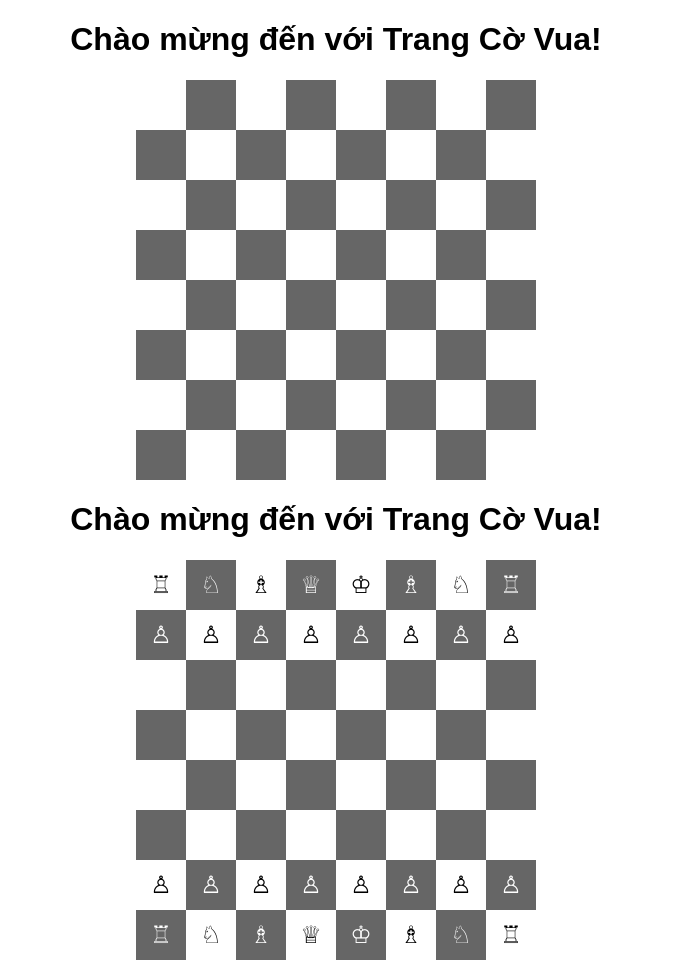
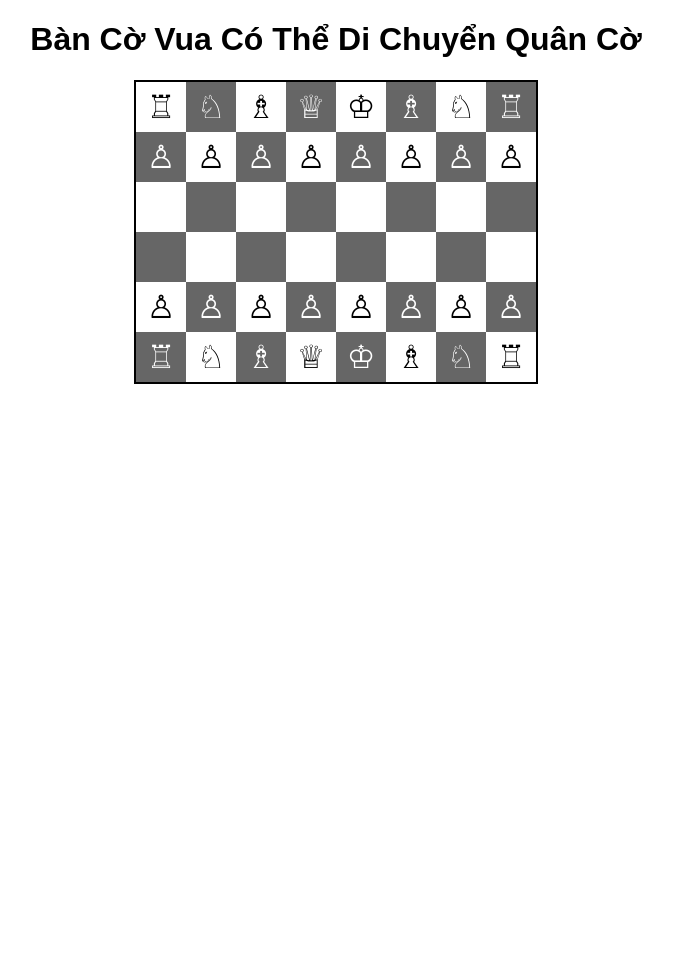
Before and after one commit to Chessfreewebsiteforplaying/Free-chess-website, a plain HTML site: page index.html in a window 1280 px wide. Shown: the whole page, without its empty margins (304-977 px from the left). After the commit the page ends 800 px from the top, so only its background shows below. Drawn offline with Linux system fonts and the light colour scheme.

Commit message:
Update index.html

```diff
--- a/index.html
+++ b/index.html
@@ -3,54 +3,109 @@
 <head>
     <meta charset="UTF-8">
     <meta name="viewport" content="width=device-width, initial-scale=1.0">
-    <title>Trang Cờ Vua</title>
+    <title>Bàn Cờ Vua Có Thể Di Chuyển Quân Cờ</title>
     <style>
         body { font-family: Arial, sans-serif; }
         h1 { text-align: center; }
-        .chess-board { display: grid; grid-template-columns: repeat(8, 50px); width: 400px; margin: auto; }
-        .chess-board div { width: 50px; height: 50px; }
-        .black { background-color: #666; }
-        .white { background-color: #fff; }
+        .chess-board {
+            display: grid;
+            grid-template-columns: repeat(8, 50px);
+            width: 400px;
+            margin: auto;
+            border: 2px solid black;
+        }
+        .chess-board div {
+            width: 50px;
+            height: 50px;
+            display: flex;
+            align-items: center;
+            justify-content: center;
+            font-size: 32px;
+        }
+        .black { background-color: #666; color: white; }
+        .white { background-color: #fff; color: black; }
+        .piece { cursor: pointer; }
     </style>
 </head>
 <body>
-    <h1>Chào mừng đến với Trang Cờ Vua!</h1>
+    <h1>Bàn Cờ Vua Có Thể Di Chuyển Quân Cờ</h1>
     <div class="chess-board">
-        <script>
-            for (let i = 0; i < 8; i++) {
-                for (let j = 0; j < 8; j++) {
-                    document.write('<div class="' + ((i + j) % 2 === 0 ? 'white' : 'black') + '"></div>');
+        <!-- Bàn cờ và các quân cờ được đặt sẵn -->
+        <div class="white"><span class="piece" draggable="true">♖</span></div>
+        <div class="black"><span class="piece" draggable="true">♘</span></div>
+        <div class="white"><span class="piece" draggable="true">♗</span></div>
+        <div class="black"><span class="piece" draggable="true">♕</span></div>
+        <div class="white"><span class="piece" draggable="true">♔</span></div>
+        <div class="black"><span class="piece" draggable="true">♗</span></div>
+        <div class="white"><span class="piece" draggable="true">♘</span></div>
+        <div class="black"><span class="piece" draggable="true">♖</span></div>
+
+        <!-- Dòng 2: Tốt đen -->
+        <div class="black"><span class="piece" draggable="true">♙</span></div>
+        <div class="white"><span class="piece" draggable="true">♙</span></div>
+        <div class="black"><span class="piece" draggable="true">♙</span></div>
+        <div class="white"><span class="piece" draggable="true">♙</span></div>
+        <div class="black"><span class="piece" draggable="true">♙</span></div>
+        <div class="white"><span class="piece" draggable="true">♙</span></div>
+        <div class="black"><span class="piece" draggable="true">♙</span></div>
+        <div class="white"><span class="piece" draggable="true">♙</span></div>
+
+        <!-- Các ô trống ở giữa -->
+        <div class="white"></div><div class="black"></div><div class="white"></div><div class="black"></div>
+        <div class="white"></div><div class="black"></div><div class="white"></div><div class="black"></div>
+        <!-- Lặp lại các ô trống cho các dòng giữa -->
+        <div class="black"></div><div class="white"></div><div class="black"></div><div class="white"></div>
+        <div class="black"></div><div class="white"></div><div class="black"></div><div class="white"></div>
+
+        <!-- Tốt trắng -->
+        <div class="white"><span class="piece" draggable="true">♙</span></div>
+        <div class="black"><span class="piece" draggable="true">♙</span></div>
+        <div class="white"><span class="piece" draggable="true">♙</span></div>
+        <div class="black"><span class="piece" draggable="true">♙</span></div>
+        <div class="white"><span class="piece" draggable="true">♙</span></div>
+        <div class="black"><span class="piece" draggable="true">♙</span></div>
+        <div class="white"><span class="piece" draggable="true">♙</span></div>
+        <div class="black"><span class="piece" draggable="true">♙</span></div>
+
+        <!-- Quân trắng còn lại -->
+        <div class="black"><span class="piece" draggable="true">♖</span></div>
+        <div class="white"><span class="piece" draggable="true">♘</span></div>
+        <div class="black"><span class="piece" draggable="true">♗</span></div>
+        <div class="white"><span class="piece" draggable="true">♕</span></div>
+        <div class="black"><span class="piece" draggable="true">♔</span></div>
+        <div class="white"><span class="piece" draggable="true">♗</span></div>
+        <div class="black"><span class="piece" draggable="true">♘</span></div>
+        <div class="white"><span class="piece" draggable="true">♖</span></div>
+    </div>
+
+    <script>
+        // Kéo-thả các quân cờ
+        const pieces = document.querySelectorAll('.piece');
+        let draggedPiece = null;
+
+        pieces.forEach(piece => {
+            piece.addEventListener('dragstart', function () {
+                draggedPiece = piece;
+            });
+
+            piece.addEventListener('dragend', function () {
+                draggedPiece = null;
+            });
+        });
+
+        const cells = document.querySelectorAll('.chess-board div');
+        cells.forEach(cell => {
+            cell.addEventListener('dragover', function (e) {
+                e.preventDefault();
+            });
+
+            cell.addEventListener('drop', function () {
+                if (draggedPiece) {
+                    cell.innerHTML = '';
+                    cell.appendChild(draggedPiece);
                 }
-            }
-        </script>
-    </div>
-</body>
-</html><!DOCTYPE html>
-<html lang="vi">
-<head>
-    <meta charset="UTF-8">
-    <meta name="viewport" content="width=device-width, initial-scale=1.0">
-    <title>Trang Cờ Vua</title>
-    <style>
-        body { font-family: Arial, sans-serif; }
-        h1 { text-align: center; }
-        .chess-board { display: grid; grid-template-columns: repeat(8, 50px); width: 400px; margin: auto; }
-        .chess-board div { width: 50px; height: 50px; display: flex; align-items: center; justify-content: center; font-size: 24px; }
-        .black { background-color: #666; color: white; }
-        .white { background-color: #fff; color: black; }
-    </style>
-</head>
-<body>
-    <h1>Chào mừng đến với Trang Cờ Vua!</h1>
-    <div class="chess-board">
-        <div class="white">♖</div><div class="black">♘</div><div class="white">♗</div><div class="black">♕</div><div class="white">♔</div><div class="black">♗</div><div class="white">♘</div><div class="black">♖</div>
-        <div class="black">♙</div><div class="white">♙</div><div class="black">♙</div><div class="white">♙</div><div class="black">♙</div><div class="white">♙</div><div class="black">♙</div><div class="white">♙</div>
-        <div class="white"></div><div class="black"></div><div class="white"></div><div class="black"></div><div class="white"></div><div class="black"></div><div class="white"></div><div class="black"></div>
-        <div class="black"></div><div class="white"></div><div class="black"></div><div class="white"></div><div class="black"></div><div class="white"></div><div class="black"></div><div class="white"></div>
-        <div class="white"></div><div class="black"></div><div class="white"></div><div class="black"></div><div class="white"></div><div class="black"></div><div class="white"></div><div class="black"></div>
-        <div class="black"></div><div class="white"></div><div class="black"></div><div class="white"></div><div class="black"></div><div class="white"></div><div class="black"></div><div class="white"></div>
-        <div class="white">♙</div><div class="black">♙</div><div class="white">♙</div><div class="black">♙</div><div class="white">♙</div><div class="black">♙</div><div class="white">♙</div><div class="black">♙</div>
-        <div class="black">♖</div><div class="white">♘</div><div class="black">♗</div><div class="white">♕</div><div class="black">♔</div><div class="white">♗</div><div class="black">♘</div><div class="white">♖</div>
-    </div>
+            });
+        });
+    </script>
 </body>
 </html>
```
